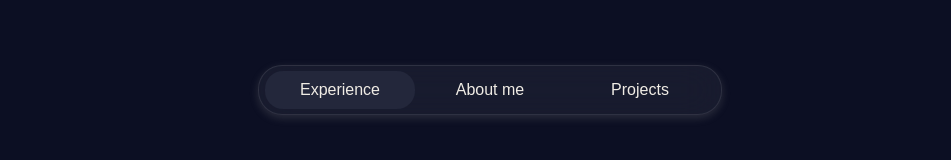
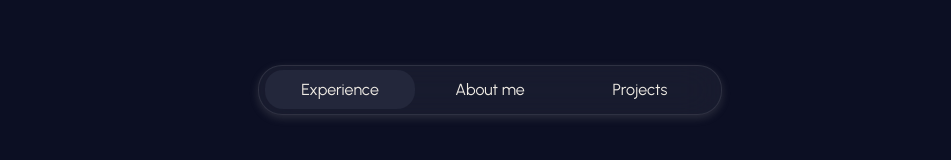
Before and after one commit to lemoonchild/my-portafolio, a React (Vite) app in the folder portafolio-web/: page /portafolio-madeline-castro in a window 1280 px wide. Shown: the part 336-496 px from the top of the page, without its empty margins (150-1101 px from the left). Built offline with nearby package versions, Linux system fonts and the light colour scheme.

Commit message:
feat: added a global font

```diff
--- a/portafolio-web/src/App.css
+++ b/portafolio-web/src/App.css
@@ -1,3 +1,7 @@
+* {
+  font-family: 'Urbanist', sans-serif;
+}
+
 html,
 body {
   margin: 0;
```
